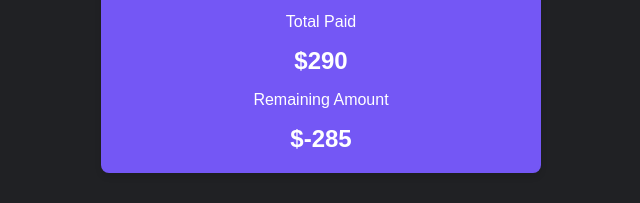
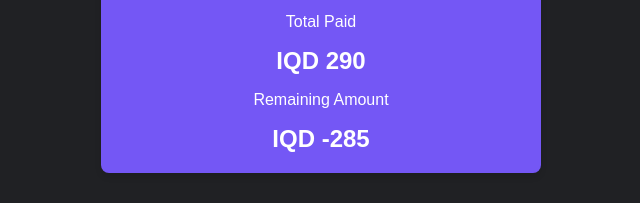
Before and after one commit to ThayerY/Installment-Thaer, a plain HTML site: page index.html in a window 1280 px wide. Both pictures are taken after typing "5", "5", "2020-01-15" into the empty fields and a click on the button "Calculate". Shown: the part 566-769 px from the top of the page, without its empty margins (319-959 px from the left). Drawn offline with Linux system fonts and the light colour scheme.

Commit message:
added currency

```diff
--- a/index.html
+++ b/index.html
@@ -35,11 +35,11 @@
       </div>
       <div class="result">
         <p>Total Paid</p>
-        <div id="total-paid" class="value">$0.00</div>
+        <div id="total-paid" class="value">IQD 0.00</div>
       </div>
       <div class="result">
         <p>Remaining Amount</p>
-        <div id="remaining-amount" class="value">$0.00</div>
+        <div id="remaining-amount" class="value">IQD 0.00</div>
       </div>
     </div>
   </div>
--- a/script.js
+++ b/script.js
@@ -17,6 +17,6 @@ document.getElementById("calculate-button").addEventListener("click", function (
 
   document.getElementById("paid-months").textContent = monthsPassed > 0 ? monthsPassed : 0;
   document.getElementById("remaining-months").textContent = remainingMonths > 0 ? remainingMonths : 0;
-  document.getElementById("total-paid").textContent = `$${totalPaid.toFixed()}`;
-  document.getElementById("remaining-amount").textContent = `$${remainingAmount.toFixed()}`;
+  document.getElementById("total-paid").textContent = `IQD ${totalPaid.toFixed()}`;
+  document.getElementById("remaining-amount").textContent = `IQD ${remainingAmount.toFixed()}`;
 });
```
